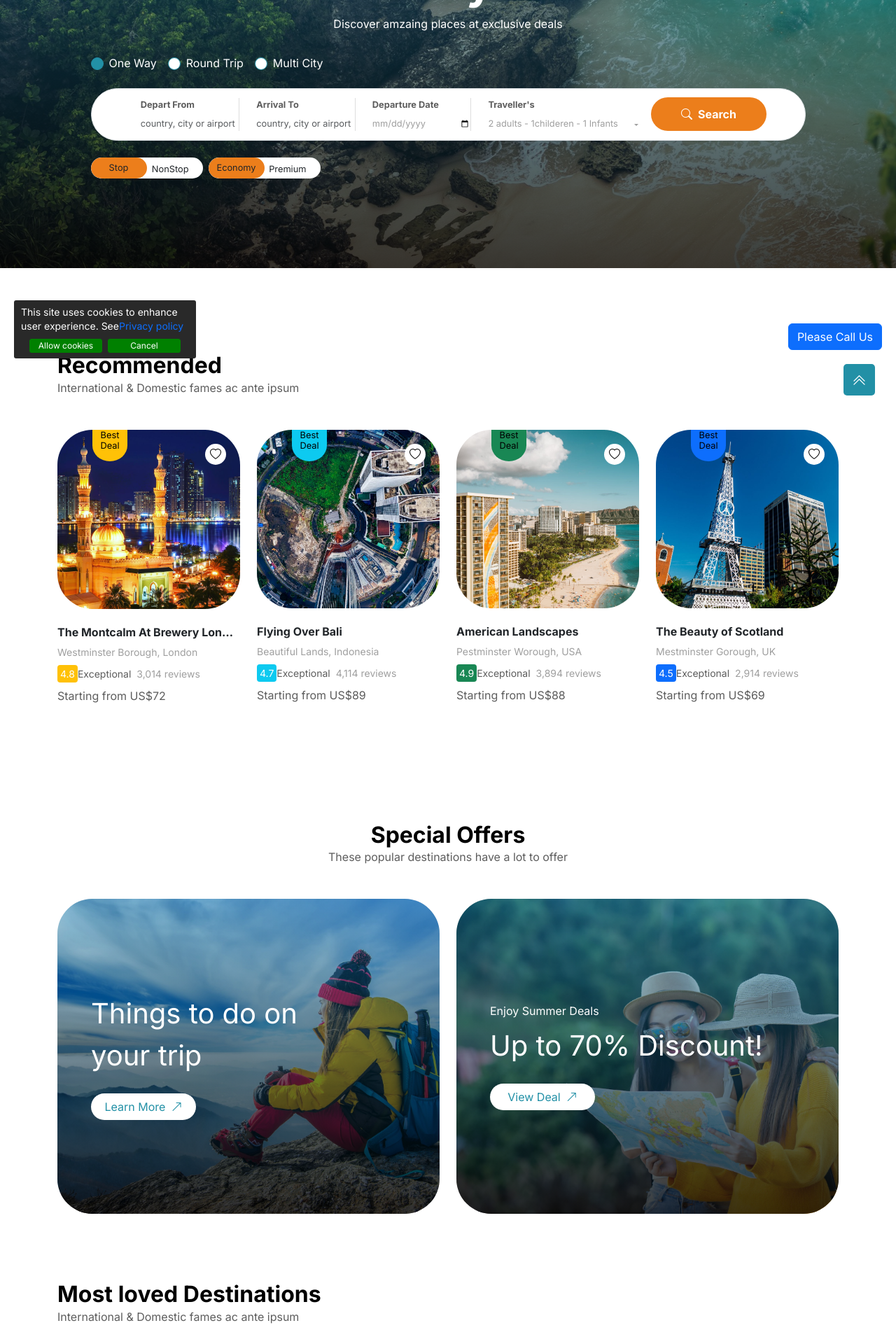
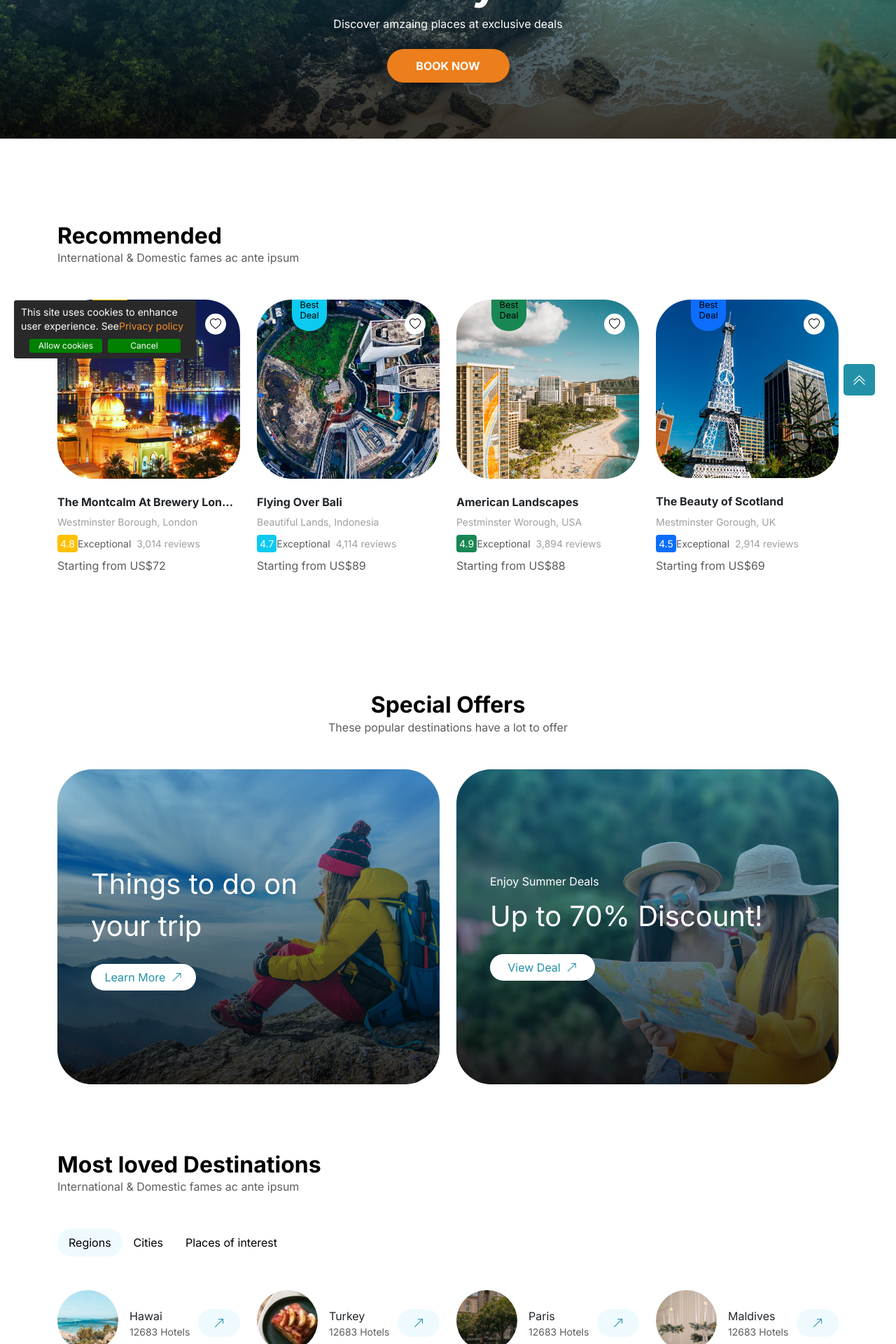
Before and after one commit to Naeema21/airline-site, a Next.js app: page / in a window 1280 px wide. Shown: the part 280-2200 px from the top of the page at 70% size. Built offline with nearby package versions, Linux system fonts and the light colour scheme.

Commit message:
modal updated

```diff
--- a/src/app/component/callModal.module.css
+++ /dev/null
@@ -1,49 +0,0 @@
-.modalBody {
-    position: relative;
-    padding: 2rem;
-    text-align: center;
-    background-color: white;
-    border-radius: 10px;
-  }
-
-  .closeButton {
-    position: absolute;
-    top: 10px;
-    right: 10px;
-    background: none;
-    border: none;
-    font-size: 1.5rem;
-    cursor: pointer;
-  }
-
-  .modalContent {
-    display: flex;
-    flex-direction: column;
-    align-items: center;
-  }
-
-  .callIcon {
-    width: 75px;
-    height: 75px;
-
-    margin-bottom: 1rem;
-  }
-
-  .modalContent h5 {
-    font-weight: bold;
-    margin-bottom: 1rem;
-  }
-
-  .modalContent p {
-    margin-bottom: 1.5rem;
-  }
-
-  .modalContent button {
-    background-color: #ffc107;;
-    border: none;
-    padding: 0.5rem 2rem;
-    color: white;
-    font-weight: bold;
-    border-radius: 5px;
-    cursor: pointer;
-  }
--- a/src/app/component/callModal.tsx
+++ b/src/app/component/callModal.tsx
@@ -1,49 +1,36 @@
+import Link from 'next/link';
+import { Modalprops } from '../utils/types';
 
-import React, { useState } from 'react';
-import { Modal, Button } from 'react-bootstrap';
-import styles from './CallModal.module.css';
-import phoneIcon from '../utils/images/icons/phone-icon-yellow.png';
-
-const CallModal = () => {
-  const [show, setShow] = useState(false);
-
-  const handleClose = () => setShow(false);
-  const handleShow = () => setShow(true);
-  const handleCall = () => {
-    alert("Calling...");
-    handleClose();
-  };
+const CallModal:React.FC<Modalprops> = ({show , handleClose}) => {
 
   return (
     <>
-      <Button
-        variant="primary"
-        onClick={handleShow}
-        style={{
-          position: 'fixed',
-          bottom: '20px',
-          right: '20px',
-          zIndex: 1000,
-        }}
-      >
-        Please Call Us
-      </Button>
+      <div className={`modal fade ${show ? 'show d-block' : ''}`} id="exampleModalCenter"
+        tabIndex={-1} role="dialog" aria-labelledby="flight booking"
+        aria-hidden={!show} style={{ display: show ? 'block' : 'none' }}>
+        <div className="modal-dialog modal-dialog-centered" role="document">
+          <div className="modal-content">
+            <div className="modal-header justify-content-end border-0 p-0">
+              <button type="button" className="closeButton mx-2" onClick={handleClose}>
+                <span aria-hidden="true">&times;</span>
+              </button>
+            </div>
+            <div className="modal-body text-center d-flex flex-column align-items-center">
+              <Link href="tel:1888 508 7143"
+                className="video-icon video-icon2 mr-30 ml-20 video_model mb-3">
+                <i className="bi bi-telephone"></i>
+              </Link>              <h4 className='call-title'>Give Us A Call</h4>
+              <p>Your dream travel just a phone call away!</p>
 
-      <Modal show={show} onHide={handleClose} centered>
-        <Modal.Body className={styles.modalBody}>
-          <button type="button" className={styles.closeButton} onClick={handleClose}>
-            &times;
-          </button>
-          <div className={styles.modalContent}>
-          <img src= {phoneIcon.src} alt="" className={styles.callIcon} />
-            <h5>Give Us A Call</h5>
-            <p>We're here to help you with your experience.</p>
-            <Button variant="warning" onClick={handleCall}>
-              CALL US NOW
-            </Button>
+              <button className='btn btn-search'>
+                <Link href={'tel:18885087143'}>
+                  <span className="fw-bold text-white">CALL US </span>
+                </Link>
+              </button>
+            </div>
           </div>
-        </Modal.Body>
-      </Modal>
+        </div>
+      </div>
     </>
   );
 };
--- a/src/app/component/destinationCard.tsx
+++ b/src/app/component/destinationCard.tsx
@@ -1,11 +1,10 @@
 import React from 'react';
 import Image from 'next/image';
-import Link from 'next/link';
 
 import { DestinationCardProps } from '../utils/types';
 
-const DestinationCard: React.FC<DestinationCardProps> = ({ destination }) => {
-  const { imgSrc, destination: destinationName, hotels } = destination;
+const DestinationCard: React.FC<DestinationCardProps> = ({ destination, handle }) => {
+  const { imgSrc, destination: destinationName, hotels} = destination;
 
   return (
     <div className="col-12 col-lg-3">
@@ -25,7 +24,7 @@ const DestinationCard: React.FC<DestinationCardProps> = ({ destination }) => {
                 <span className="d-flex small fw-normal theme-text-accent-one">{hotels} Hotels</span>
               </div>
               <div className="d-flex">
-                <Link href="#" className="link-btn"><span><i className="bi bi-arrow-up-right"></i></span></Link>
+                <button onClick={handle} className="link-btn border-0"><span><i className="bi bi-arrow-up-right"></i></span></button>
               </div>
             </div>
           </div>
--- a/src/app/component/index.tsx
+++ b/src/app/component/index.tsx
@@ -1,10 +1,9 @@
 import AutoSearch from "./autoSearch";
+import CallModal from "./callModal";
 import DestinationCard from "./destinationCard";
 import Dropdown from "./dropDown";
 import RecommendedCard from "./recommendedCard";
 import RouteCard from "./routeCard";
 
 
-
-
-export { AutoSearch ,DestinationCard, Dropdown, RecommendedCard, RouteCard, }
+export { AutoSearch , CallModal ,DestinationCard, Dropdown, RecommendedCard, RouteCard, }
--- a/src/app/globals.css
+++ b/src/app/globals.css
@@ -159,7 +159,7 @@ a:hover {
 /* pulseBig */
 @keyframes pulseBig {
   0% {
-    box-shadow: 0 0 0 0 #ffffff;
+    box-shadow: 0 0 0 0 #015dc7;
   }
 
   50% {
@@ -643,7 +643,7 @@ a:hover {
   font-size: 0.875rem;
 }
 
-.error{
+.error {
   font-size: 0.7rem;
 }
 
@@ -890,7 +890,7 @@ a:hover {
   background-position: center center;
 }
 
-.experience .video-icon {
+ .video-icon {
   border-radius: 50%;
   background-color: #2290a6;
   color: #ffffff;
@@ -900,18 +900,18 @@ a:hover {
   display: flex;
   align-items: center;
   justify-content: center;
-  animation: pulseBig infinite 4s linear;
+  animation: pulseBig infinite 3s linear;
 }
 
-.experience .video-icon:hover {
+ .video-icon:hover {
   background-color: #ec7e1b;
 }
 
-.experience .video-icon:hover i {
+ .video-icon:hover i {
   color: #2290a6;
 }
 
-.experience .video-icon i {
+ .video-icon i {
   color: #ffffff;
   font-size: 2rem;
 }
@@ -1009,5 +1009,45 @@ a:hover {
   z-index: 1030;
 }
 
+.modalBody {
+  position: relative;
+  padding: 2rem;
+  text-align: center;
+  background-color: white;
+  border-radius: 10px;
+}
+
+.closeButton {
+  background: none;
+  border: none;
+  font-size: 1.5rem;
+  cursor: pointer;
+}
+
+
+
+.callIcon {
+  width: 75px;
+  height: 75px;
+
+  margin-bottom: 1rem;
+}
+
+.call-title {
+  color: #2693a8;
+  font-weight: 900;
+}
+
+.modalContent button {
+  background-color: #ffc107;
+  border: none;
+  padding: 0.5rem 2rem;
+  color: white;
+  font-weight: bold;
+  border-radius: 5px;
+  cursor: pointer;
+}
+
+
 
 /*# sourceMappingURL=main.css.map */
--- a/src/app/page.tsx
+++ b/src/app/page.tsx
@@ -1,17 +1,20 @@
 'use client'
 import Link from 'next/link';
+import { useState } from 'react';
 
 import SearchEngine from './container/searchEngine';
-import 'bootstrap/dist/css/bootstrap.min.css';
-import CallModal from './component/callModal';
 
 import { destinationData, recommendedCardData, routesData } from './utils/data';
-import { RecommendedCard, DestinationCard, RouteCard } from './component';
+import { RecommendedCard, DestinationCard, RouteCard, CallModal } from './component';
 import { Product01, Product02, bannerImage, experienceBg, bannerImage1 } from './utils/images';
 
+const Home = () => {
+  const [show, setShow] = useState<boolean>(false)
 
+  const handleToggle = () => {
+    setShow(!show)
+  }
 
-const Home = () => {
   return (
     <main>
       <div className="pagewrap">
@@ -21,17 +24,21 @@ const Home = () => {
               <div className="row">
                 <div className="col-12 col-lg-12  text-center position-relative">
                   <h1 className="display-3 fw-bold mb-2 theme-text-white theme-text-shadow">
-                    Your dream travel just a phone call away !
+                    Your dream travel just a phone call away!
                   </h1>
                   <p className="mb-0 theme-text-white">Discover amzaing places at exclusive deals</p>
+
+                  <button type="submit" className="btn btn-search mt-4 mb-6" onClick={handleToggle}>
+                    <span className="fw-bold"> BOOK NOW</span>
+                  </button>
                 </div>
               </div>
-              <SearchEngine />
+              {/* <SearchEngine /> */}
             </div>
           </div>
         </div>
       </div>
-      <CallModal />
+
       {/* <!-- recommended section --> */}
       <section className="recommended" id="deals">
         <div className="container">
@@ -66,10 +73,10 @@ const Home = () => {
                   <p className="fs-1 theme-heading theme-text-white mb-4">Things to do on <br />
                     your trip</p>
                   <div className="custom-button">
-                    <Link href="#" className="btn btn-shop small">
+                    <button onClick={handleToggle} className="btn btn-shop small">
                       Learn More
                       <i className="bi bi-arrow-up-right fs-6 ms-2"></i>
-                    </Link>
+                    </button>
                   </div>
                 </div>
               </div>
@@ -80,10 +87,10 @@ const Home = () => {
                   <p className="fs-6 mb-2 theme-text-white">Enjoy Summer Deals</p>
                   <p className="fs-1 theme-heading theme-text-white mb-4">Up to 70% Discount!</p>
                   <div className="custom-button">
-                    <Link href="#" className="btn btn-shop small">
+                    <button onClick={handleToggle} className="btn btn-shop small">
                       View Deal
                       <i className="bi bi-arrow-up-right fs-6 ms-2"></i>
-                    </Link>
+                    </button>
                   </div>
                 </div>
               </div>
@@ -116,7 +123,7 @@ const Home = () => {
                 <div className="tab-pane fade show active" id="pills-regions" role="tabpanel" aria-labelledby="pills-regions-tab">
                   <div className="row">
                     {destinationData.map((destination, index) => (
-                      <DestinationCard key={index} destination={destination} />
+                      <DestinationCard key={index} destination={destination} handle={handleToggle} />
                     ))}
                   </div>
                 </div>
@@ -206,14 +213,17 @@ const Home = () => {
             <div className="col-12 mb-3">
               {
                 routesData.map((routes, index) => (
-                  <RouteCard routes={routes} key={index} />
+                  <RouteCard routes={routes} key={index} handle={handleToggle} />
                 ))
               }
             </div>
           </div>
-
         </div>
       </section>
+
+      {/* call us modal */}
+      <CallModal show={show} handleClose={handleToggle} />
+
     </main>
   );
 }
```
Also changed, not shown: src/app/component/routeCard.tsx (+3 -4 lines), src/app/utils/types.ts (+8 -1 lines), src/app/utils/images/icons/phone-icon-yellow.png (deleted).
